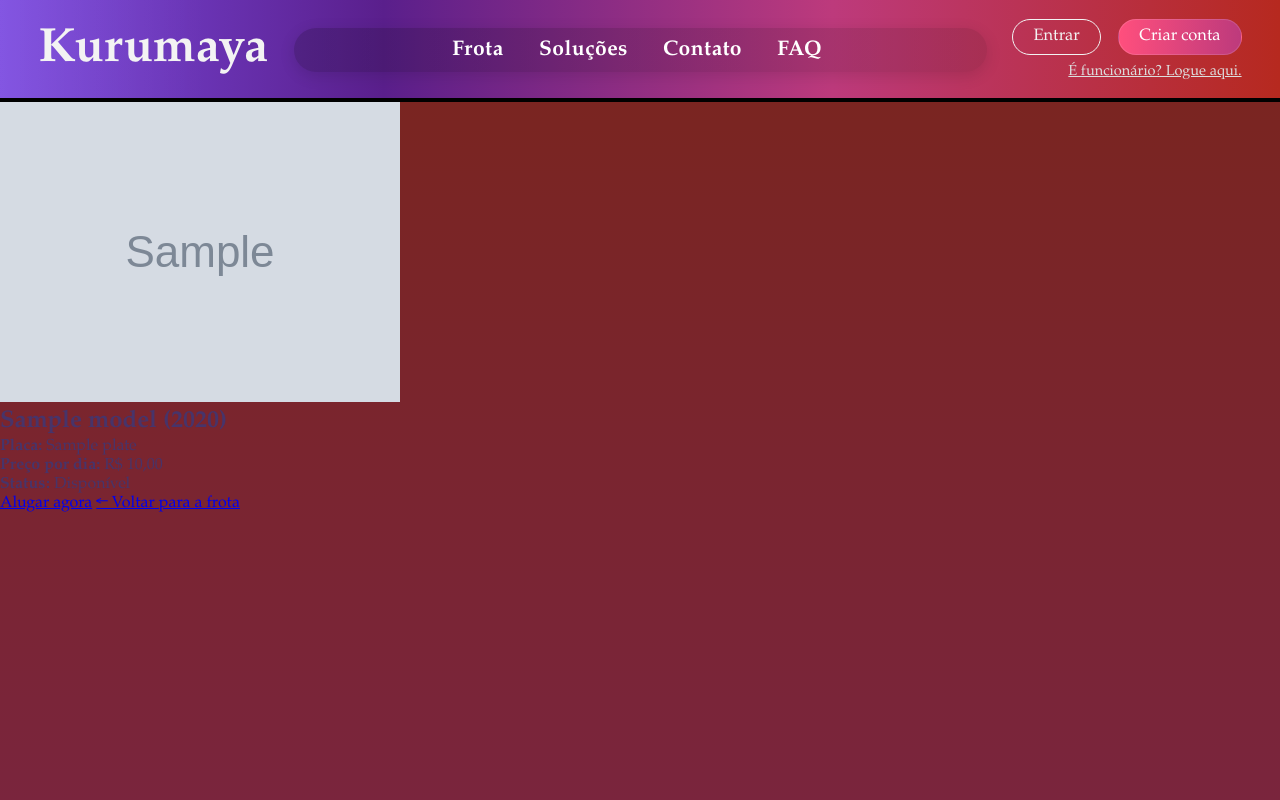
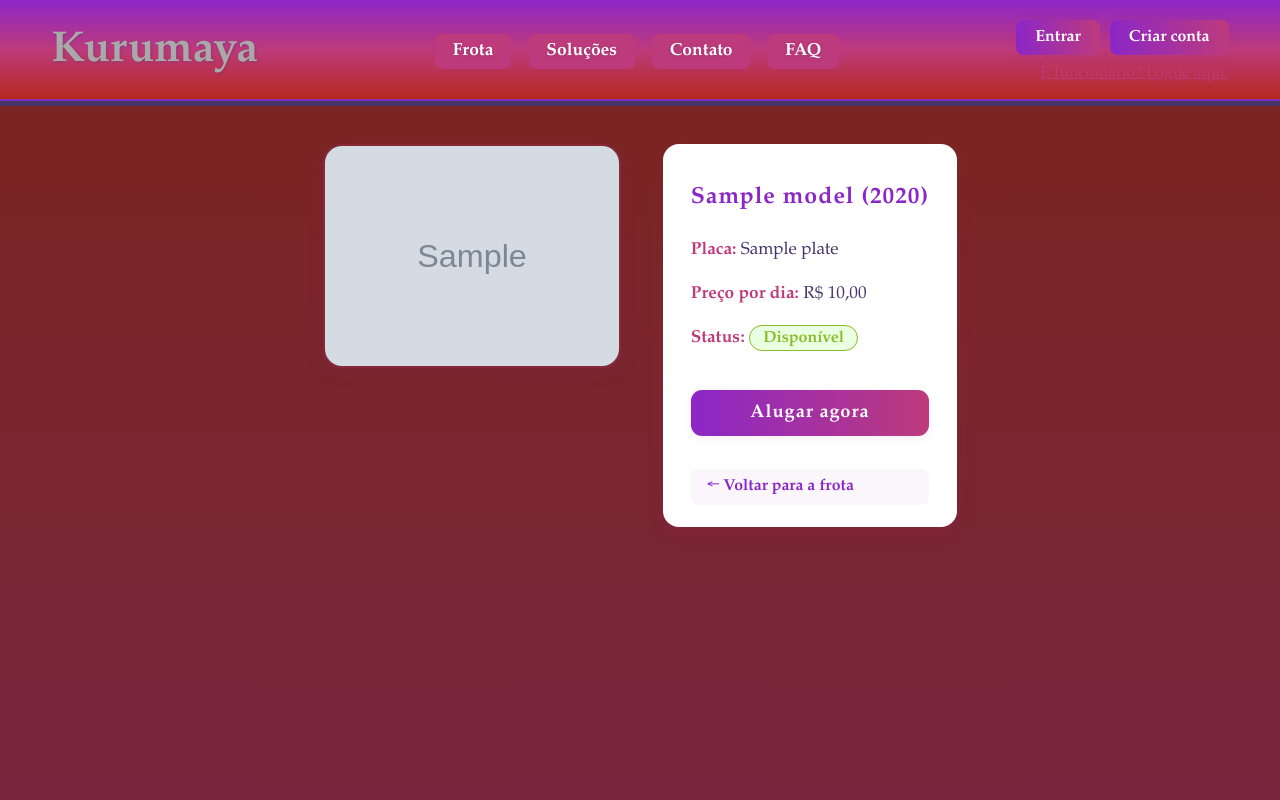
Before and after one commit to toybile/projeto-locacao-kurumaya, a Flask app: template templates/veiculo.html in a window 1280 px wide. Run offline with Flask 3, Linux system fonts and the light colour scheme; the template is opened without the code that fills it: most values are stand-ins (such as "Sample title", 1, 10 or a date in 2020); grey boxes marked "Sample" are stand-in pictures.

Commit message:
desenvolve o stilo da pagina detealhe de veiculos

```diff
--- /dev/null
+++ b/static/css/dtlh_veiculo.css
@@ -0,0 +1,258 @@
+/* ===== Reset e Fonte ===== */
+* {
+    margin: 0;
+    padding: 0;
+    box-sizing: border-box;
+    font-family: "Palatino Linotype", Arial, Helvetica, sans-serif;
+}
+
+body {
+    min-height: 100vh;
+    background: linear-gradient(to bottom, #7a251d 0%, #7a252d 50%, #7a253d 100%);
+    color: #47346a;
+}
+
+/* ===== Header ===== */
+.headerbar {
+    width: 100%;
+    background-image: linear-gradient(to bottom, #8c27c7 0%, #bd3a7c 50%, #b6291f 100%);
+    color: darkgrey;
+    padding: 2.5vh 4vw 2vh 4vw;
+    border-bottom: 2px solid #47346a22;
+}
+
+.header-content {
+    display: flex;
+    align-items: center;
+    justify-content: space-between;
+    gap: 2vw;
+    flex-wrap: wrap;
+}
+
+#title a {
+    text-decoration: none;
+    color: darkgrey;
+    font-size: clamp(2rem, 4vw, 2.7rem);
+    font-weight: bold;
+    text-shadow: 1px 1px 3px #47346a55;
+}
+
+/* ===== Menu Nav ===== */
+#menu_nav {
+    display: flex;
+    gap: 1.1rem;
+}
+
+.menu-item {
+    color: #fff;
+    background: #bd3a7c;
+    padding: 0.45rem 1.1rem;
+    border-radius: 7px;
+    font-weight: bold;
+    text-decoration: none;
+    font-size: 1.09rem;
+    transition: background 0.16s;
+    text-shadow: 0 1px 3px #47346a44;
+}
+.menu-item:hover {
+    background: #8c27c7;
+}
+
+/* ===== Perfil/Botoes Header ===== */
+#div_perfil {
+    display: flex;
+    flex-direction: column;
+    align-items: flex-end;
+    min-width: 200px;
+}
+
+#div_botoes_header {
+    display: flex;
+    gap: 0.6rem;
+    margin-bottom: 4px;
+}
+
+#div_botoes_header a {
+    text-decoration: none;
+}
+
+#button_perfil, #button_criar {
+    background: linear-gradient(to right, #8c27c7 0%, #bd3a7c 100%);
+    color: #fff;
+    padding: 0.5rem 1.2rem;
+    border: none;
+    border-radius: 8px;
+    font-size: 1rem;
+    font-weight: bold;
+    cursor: pointer;
+    box-shadow: 0 2px 8px #bd3a7c22;
+    transition: background 0.16s;
+}
+
+#button_perfil:hover, #button_criar:hover {
+    background: linear-gradient(to right, #b6291f 0%, #8c27c7 100%);
+}
+
+.texto-funcionario {
+    margin-top: 6px;
+    font-size: 0.99rem;
+}
+.texto-funcionario a {
+    color: #bd3a7c;
+    text-decoration: underline;
+    transition: color 0.15s;
+}
+.texto-funcionario a:hover {
+    color: #8c27c7;
+}
+
+/* ===== Linha animada / Title ===== */
+#line_title {
+    background: #47346a;
+    width: 100%;
+    height: 0.6vh;
+    margin-bottom: 18px;
+}
+.animate-expand {
+    animation: expandLine 0.7s;
+}
+@keyframes expandLine {
+    from { width: 0; }
+    to { width: 100%; }
+}
+
+/* ===== Conteúdo Central ===== */
+.vehicle_content_centered {
+    width: 98vw;
+    max-width: 900px;
+    margin: 38px auto 0 auto;
+    display: flex;
+    gap: 42px;
+    justify-content: center;
+    align-items: flex-start;
+    flex-wrap: wrap;
+}
+
+.vehicle_img_box img {
+    max-width: 298px;
+    min-width: 160px;
+    width: 24vw;
+    height: auto;
+    border-radius: 19px;
+    box-shadow: 0 3px 20px #8c27c717;
+    border: 2px solid #bd3a7c33;
+}
+
+.vehicle_details_box {
+    background: #fff;
+    border-radius: 16px;
+    box-shadow: 0 4px 18px #bd3a7c1a;
+    padding: 40px 28px 22px 28px;
+    min-width: 260px;
+    max-width: 420px;
+    display: flex;
+    flex-direction: column;
+    gap: 16px;
+}
+
+.vehicle_details_box h2 {
+    color: #8c27c7;
+    font-size: 1.45rem;
+    margin-bottom: 12px;
+    letter-spacing: 1px;
+}
+
+.vehicle_details_box p {
+    color: #47346a;
+    font-size: 1.08rem;
+    margin: 0 0 7px 0;
+}
+
+.vehicle_details_box strong {
+    color: #bd3a7c;
+    font-weight: bold;
+}
+
+/* ===== Status ===== */
+.status {
+    font-weight: bold;
+    border-radius: 15px;
+    padding: 4px 13px;
+    font-size: 1rem;
+}
+.status.available {
+    background: #ebffe3;
+    color: #8cbd27;
+    border: 1px solid #8cbd27;
+}
+.status.reserved {
+    background: #ffeadd;
+    color: #bd3a7c;
+    border: 1px solid #bd3a7c;
+}
+.status.rented {
+    background: #ffe5e5;
+    color: #b6291f;
+    border: 1px solid #b6291f;
+}
+
+/* ===== Botão Alugar e Voltar ===== */
+.vehicle_details_box .btn {
+    display: block;
+    background: linear-gradient(to right, #8c27c7 0%, #bd3a7c 100%);
+    color: #fff;
+    text-align: center;
+    font-weight: bold;
+    font-size: 1.14rem;
+    padding: 12px 0;
+    border-radius: 11px;
+    margin: 18px 0 8px 0;
+    text-decoration: none;
+    transition: background 0.17s;
+    box-shadow: 0 2px 8px #bd3a7c19;
+    letter-spacing: 1px;
+}
+
+.vehicle_details_box .btn:hover {
+    background: linear-gradient(to right, #b6291f 0%, #8c27c7 100%);
+}
+
+.vehicle_details_box .btn_back {
+    display: block;
+    background: #faf6fb;
+    color: #8c27c7;
+    text-align: left;
+    font-weight: bold;
+    font-size: 0.99rem;
+    padding: 9px 17px;
+    border-radius: 8px;
+    text-decoration: none;
+    transition: background 0.13s, color 0.13s;
+    margin-top: 9px;
+}
+
+.vehicle_details_box .btn_back:hover {
+    background: #bd3a7c;
+    color: #fff;
+}
+
+/* ===== Responsividade ===== */
+@media (max-width: 700px) {
+    .vehicle_content_centered {
+        flex-direction: column;
+        align-items: center;
+        gap: 20px;
+        padding: 0 5vw;
+    }
+    .vehicle_img_box img {
+        width: 78vw;
+        max-width: 99vw;
+        min-width: 120px;
+        margin: 0 auto;
+        display: block;
+    }
+    .vehicle_details_box {
+        max-width: 98vw;
+        padding: 14px 3vw 14px 3vw;
+    }
+}
--- a/templates/veiculo.html
+++ b/templates/veiculo.html
@@ -4,8 +4,7 @@
     <meta charset="UTF-8">
     <meta name="viewport" content="width=device-width, initial-scale=1.0">
     <title>Detalhes do Veículo - Kurumaya</title>
-    <link rel="stylesheet" href="/static/style.css">
-    <link rel="stylesheet" href="/static/css/header.css">
+    <link rel="stylesheet" href="/static/css/dtlh_veiculo.css">
 </head>
 <body>
 
```
